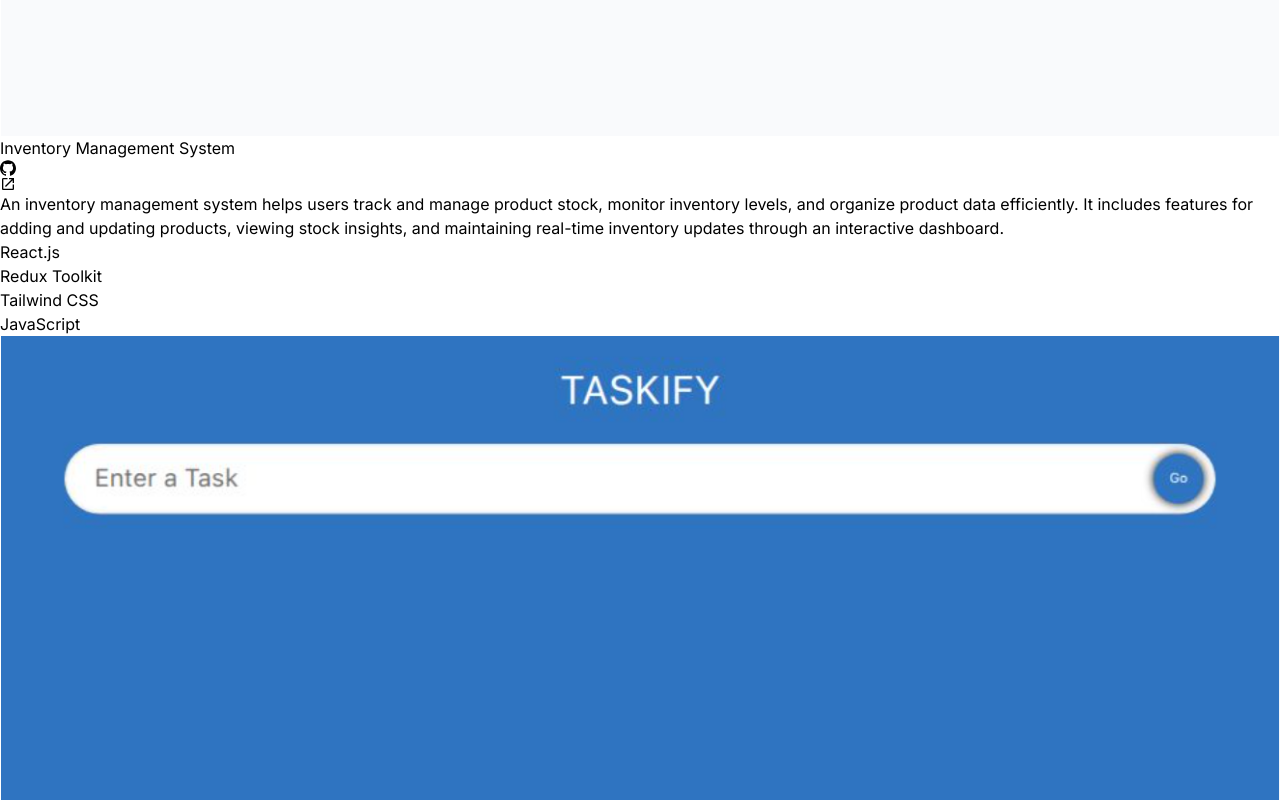
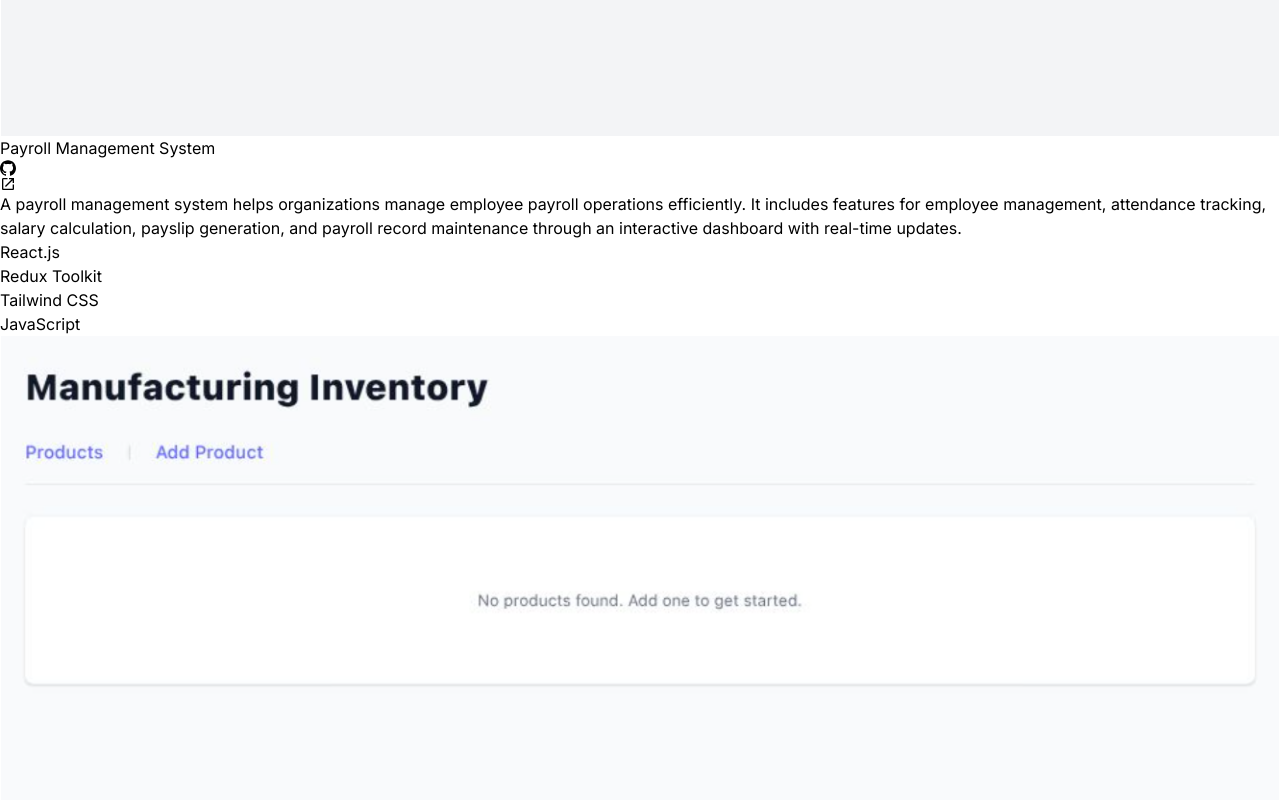
Before and after one commit to pravin8007/Portfolio, a React (Vite) app: page / in a window 1280 px wide. Shown: the part 6280-7080 px from the top of the page. Built offline with nearby package versions, Linux system fonts and the light colour scheme; no server answers.

Commit message:
Payroll Management Sysytem Added

```diff
--- a/src/constants/index.js
+++ b/src/constants/index.js
@@ -8,8 +8,9 @@
 import CryptoTracker from "../assets/projects/CryptoTracker.png";
 import Taskify from "../assets/projects/Taskify.png";
 import InventoryManagement from "../assets/projects/Inventory.png";
+import PayrollManagement from "../assets/projects/PayrollManagement.png";
 
-export const HERO_CONTENT = `Frontend Developer with hands-on experience building scalable, responsive, and high-performance web applications using React.js, TypeScript, Redux Toolkit, and Tailwind CSS. Skilled in developing modern Single Page Applications with reusable component architecture, React Hooks, REST API integrations, and responsive user interfaces. Experienced collaborating with backend and QA teams in Agile environments to deliver production-ready features and seamless user experiences. Passionate about writing clean, maintainable code, optimizing application performance, and building modern digital products with a strong focus on usability and design.`
+export const HERO_CONTENT = `Frontend Developer with hands-on experience building scalable, responsive, and high-performance web applications using React.js, TypeScript, Redux Toolkit, and Tailwind CSS. Skilled in developing modern Single Page Applications with reusable component architecture, React Hooks, REST API integrations, and responsive user interfaces. Experienced collaborating with backend and QA teams in Agile environments to deliver production-ready features and seamless user experiences. Passionate about writing clean, maintainable code, optimizing application performance, and building modern digital products with a strong focus on usability and design.`;
 
 export const ABOUT_TEXT_1 = `👋 Hello! I'm Pravin Patil from Jalgaon, Maharashtra, a Frontend Developer passionate about building responsive and modern web applications using React.js, TypeScript, Redux Toolkit, and Tailwind CSS.`;
 
@@ -70,6 +71,15 @@
     description:
       "A financial tracker app helps users manage their expenses, track spending, and set budgets. It often includes features for categorizing transactions, generating reports, and setting financial goals.",
     technologies: ["HTML", "CSS", "Javascript", "React", "Firebase"],
+  },
+  {
+    title: "Payroll Management System",
+    image: PayrollManagement ,
+    code: "https://github.com/pravin8007/Payroll-Management-System",
+    live: "https://payroll-management-system-navy.vercel.app/",
+    description:
+      "A payroll management system helps organizations manage employee payroll operations efficiently. It includes features for employee management, attendance tracking, salary calculation, payslip generation, and payroll record maintenance through an interactive dashboard with real-time updates.",
+    technologies: ["React.js", "Redux Toolkit", "Tailwind CSS", "JavaScript"],
   },
   {
     title: "Inventory Management System",
```
Also changed, not shown: src/assets/projects/PayrollManagement.png (added).
